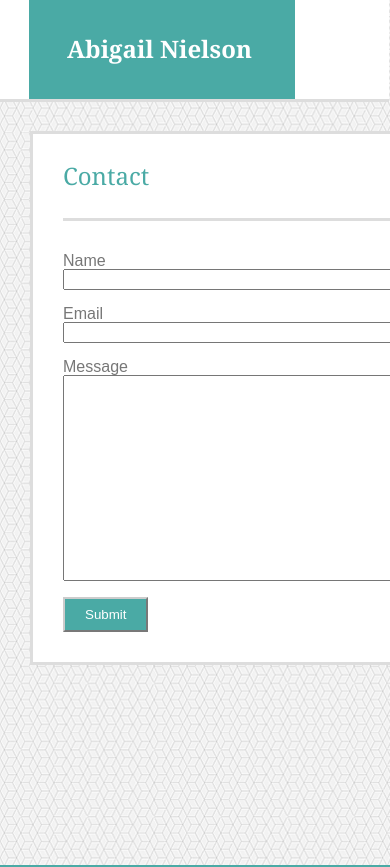
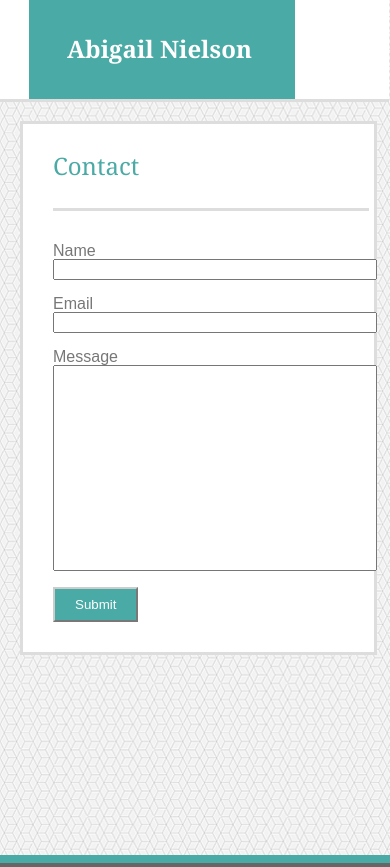
Before and after one commit to aanielson/Responsive-Portfolio, a plain HTML site: page contact.html in a window 390 px wide. Shown: the top 867 px of the page. Drawn offline with Linux system fonts and the light colour scheme.

Commit message:
fixed width on portfolio-item, portfolio-img, & portfolio-name so that they show up side by side

```diff
--- a/assets/css/style.css
+++ b/assets/css/style.css
@@ -154,11 +154,16 @@ a:link, a:visited, a:hover, a:active {
         margin-top: 30px;
         margin-left: 30px;
     }
+    .portfolio-item {
+        width: 50%;
+    }
     .portfolio-img {
-        width: 90%;
+        margin: 30px 0px 0px 20px;
+        width: 80%;
     }
     .portfolio-name {
-        width: 90%;
+        margin: 180px 0px 0 20px;
+        width: 80%;
     }
     h1 {
         margin-left: 30px;
@@ -185,26 +190,36 @@ a:link, a:visited, a:hover, a:active {
 
 @media screen and (max-width: 768px) {
 
+    .main {
+        width: 90%;
+        margin: auto;
+        margin-top: 20px;
+        margin-left: 20px;
+    }
+    .portfolio-img {
+        width: 90%;
+    }
+    .portfolio-name {
+        width: 90%;
+    }
+
     h2 {
-        width: 80%;
+        width: 90%;
     }
-    .main {
-        width: 700px;
+    #contact-info {
+        width: 90%;
+    }
+    #contact-name {
+        width: 100%;
+    }
+    #contact-email {
+        width: 100%;
+    }
+    #contact-message {
+        width: 100%;
     }
     #container {
-        width: 700px;
-    }
-    #contact-info {
-        width: 80%;
-    }
-    #contact-name {
-        width: 80%;
-    }
-    #contact-email {
-        width: 80%;
-    }
-    #contact-message {
-        width: 80%;
+        width: 742px;
     }
 }
 
```
